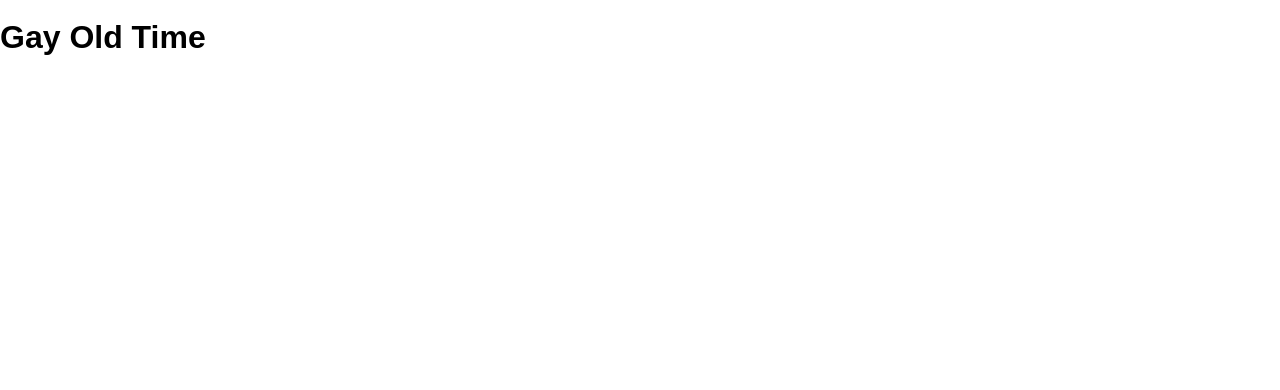
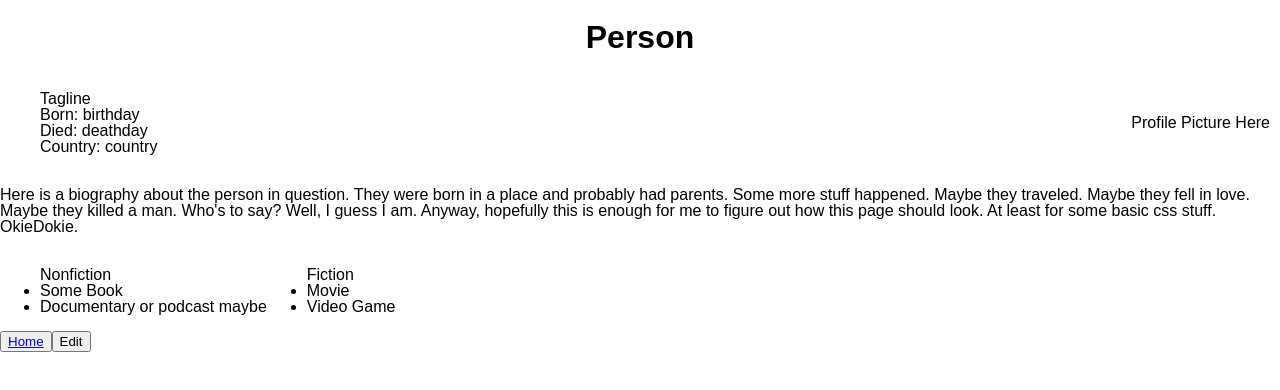
Before and after one commit to vickiticki/GayOldTime, a React (Create React App) app in the folder ClientApp/: page /person in a window 1280 px wide. Shown: the top 390 px of the page. Built offline with nearby package versions, Linux system fonts and the light colour scheme.

Commit message:
very basic layout of people and person pages

```diff
--- a/ClientApp/src/App.jsx
+++ b/ClientApp/src/App.jsx
@@ -1,7 +1,20 @@
 import React from 'react'
+import { Link, Route, Switch } from 'react-router-dom'
 import { People } from './components/People'
+import { Person } from './components/Person'
 import './custom.scss'
 
 export function App() {
-  return <People />
+  return (
+    <>
+      <Switch>
+        <Route exact path="/">
+          <People />
+        </Route>
+        <Route exact path="/person">
+          <Person />
+        </Route>
+      </Switch>
+    </>
+  )
 }
--- a/ClientApp/src/components/People.jsx
+++ b/ClientApp/src/components/People.jsx
@@ -1,9 +1,42 @@
 import { useState } from 'react'
+import { Link } from 'react-router-dom'
 
 export function People() {
+  const [searchName, setSearchName] = useState('')
   return (
     <>
       <h1 className="home page title">Gay Old Time</h1>
+      <div className="home search and filter stuff">
+        <p>Search</p>
+        <input
+          type="text"
+          id="nameSearch"
+          placeholder="name"
+          value={searchName}
+          onChange={(event) => setSearchName(event.target.value)}
+        />
+        <p>Filter: </p>
+        {/* make these drop down buttons */}
+        <button>Era</button>
+        <button>Country</button>
+      </div>
+      <div className="pick the order">
+        Order By:
+        <button>Date</button>
+        <button>Name</button>
+      </div>
+      <ul className="list of the people">
+        <li>
+          <Link to="/person">Sappho 630BCE</Link>
+        </li>
+        <li>Leonard da Vinci 1452</li>
+        <li>Julie d'Aubigny 1670</li>
+        <li>just</li>
+        <li>some</li>
+        <li>more</li>
+        <li>lines</li>
+      </ul>
+      <button>Add a Person</button>
     </>
   )
 }
--- /dev/null
+++ b/ClientApp/src/components/Person.jsx
@@ -0,0 +1,46 @@
+import { useState } from 'react'
+import { Link } from 'react-router-dom'
+
+export function Person() {
+  const [person, setPerson] = useState({})
+  return (
+    <>
+      <h1 className="Person page title">Person</h1>
+      <div className="basic info">
+        <ul className="important facts">
+          <li>Tagline</li>
+          <li>Born: birthday</li>
+          <li>Died: deathday</li>
+          <li>Country: country</li>
+        </ul>
+        <div>Profile Picture Here</div>
+      </div>
+      <div className="quick little bio">
+        <p>
+          Here is a biography about the person in question. They were born in a
+          place and probably had parents. Some more stuff happened. Maybe they
+          traveled. Maybe they fell in love. Maybe they killed a man. Who's to
+          say? Well, I guess I am. Anyway, hopefully this is enough for me to
+          figure out how this page should look. At least for some basic css
+          stuff. OkieDokie.{' '}
+        </p>
+      </div>
+      <div className="recommended media">
+        <ul className="nonfiction sources">
+          Nonfiction
+          <li>Some Book</li>
+          <li>Documentary or podcast maybe</li>
+        </ul>
+        <ul className="fiction sources">
+          Fiction
+          <li>Movie</li>
+          <li>Video Game</li>
+        </ul>
+      </div>
+      <button className="go home">
+        <Link to="/">Home</Link>
+      </button>
+      <button>Edit</button>
+    </>
+  )
+}
--- a/ClientApp/src/custom.scss
+++ b/ClientApp/src/custom.scss
@@ -10,3 +10,34 @@ body {
   margin: 0;
   min-height: 100%;
 }
+
+.title {
+  text-align: center;
+}
+.stuff {
+  display: flex;
+  justify-content: space-around;
+}
+
+.order {
+  display: flex;
+  justify-content: center;
+  align-items: center;
+  margin-top: 1em;
+  button {
+    margin-left: 10px;
+  }
+}
+
+.basic {
+  display: flex;
+  align-items: center;
+  justify-content: space-between;
+  margin-right: 10px;
+}
+.facts {
+  list-style: none;
+}
+.recommended {
+  display: flex;
+}
```
